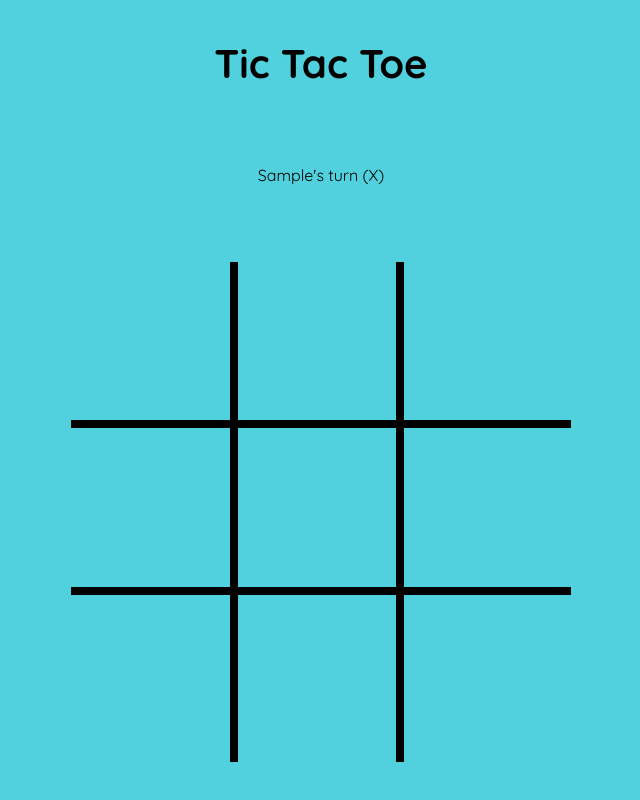
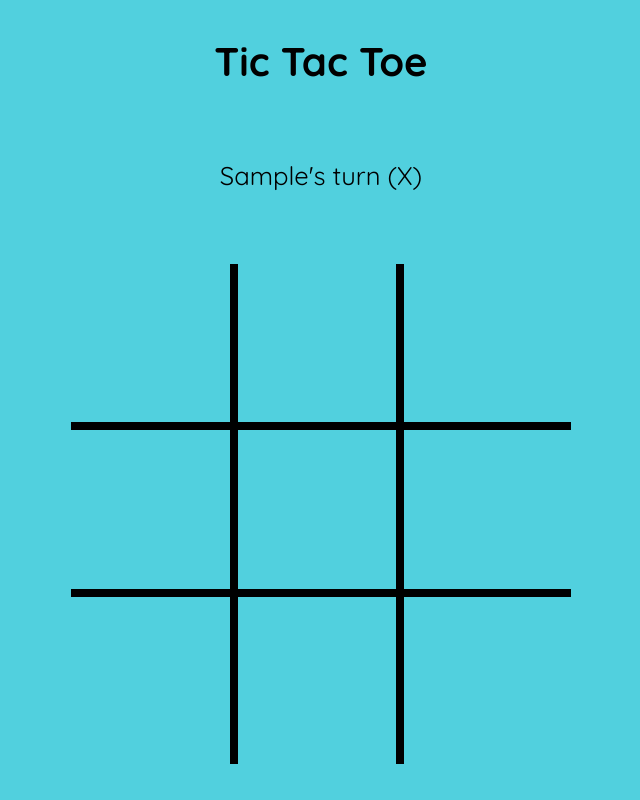
Before and after one commit to groggy7/tic-tac-toe, a plain HTML site: page index.html in a window 1280 px wide. Both pictures are taken after typing "Sample", "Sample" into the empty fields and a click on the button "START". Shown: the whole page, without its empty margins (319-959 px from the left). Drawn offline with Linux system fonts and the light colour scheme.

Commit message:
Improve design

```diff
--- a/style.css
+++ b/style.css
@@ -104,6 +104,10 @@ input:focus {
     line-height: 1;
 }
 
+.turn-info {
+    font-size: 1.6rem;
+}
+
 #reset {
     border: none;
     background-color: rgb(96, 21, 194);
```
